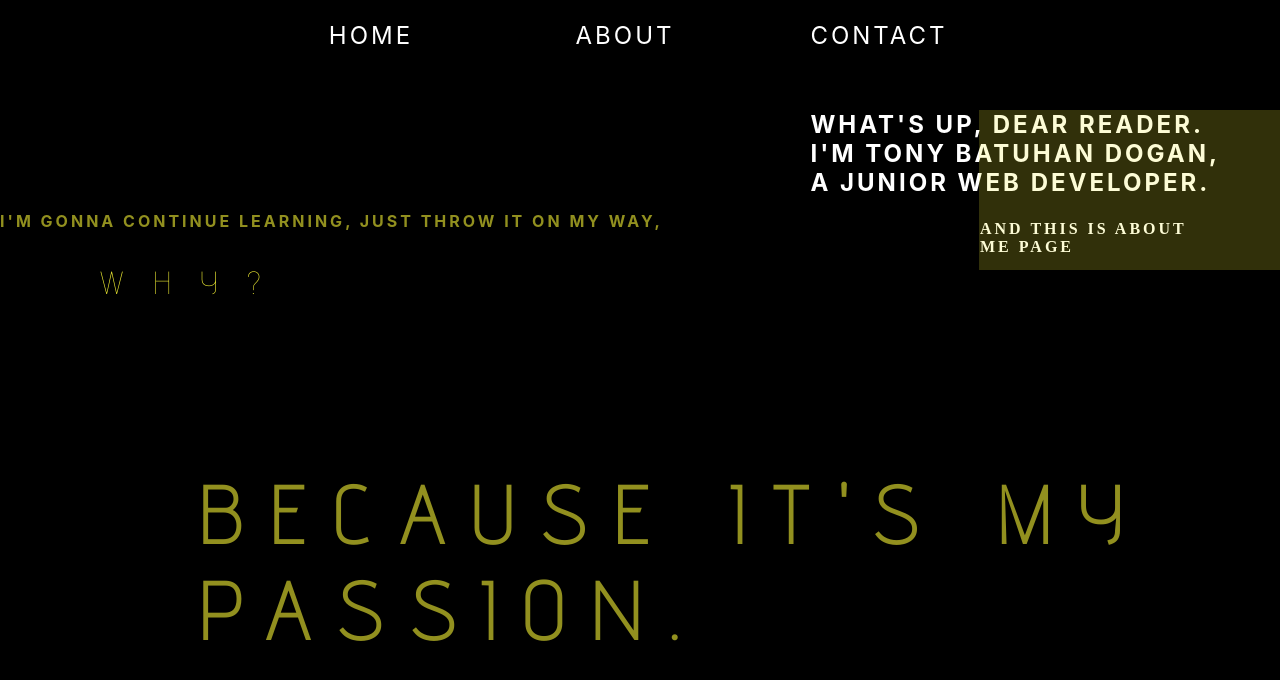
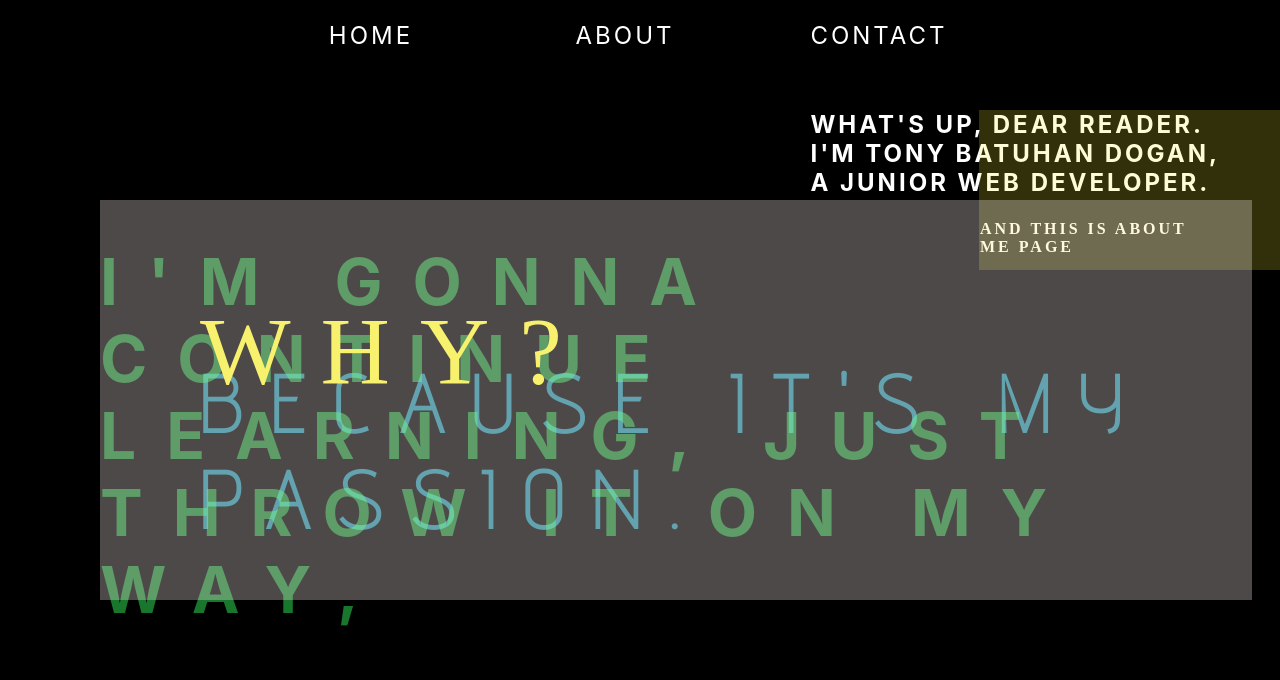
Before and after one commit to batuhaandogan/work-on-portofilo, a React (Create React App) app in the folder starter-folder/: page /about in a window 1280 px wide. Shown: the top 680 px of the page. Built offline with nearby package versions, Linux system fonts and the light colour scheme.

Commit message:
working on about page

```diff
--- a/starter-folder/src/App.css
+++ b/starter-folder/src/App.css
@@ -75,7 +75,6 @@ body {
   width: 100vw;
   opacity: 0.9;
   z-index: 1;
-
   /* animation-duration: 2.5s; */
   /* animation-iteration-count: infinite; */
 }
@@ -263,24 +262,52 @@ padding-top: 200px;
   text-transform: uppercase;
   letter-spacing: 3px;
   font-size: 1.0rem;
-  color:  rgba(243, 240, 52, 0.6);
+  color:  rgba(52, 243, 93, 0.486);
+  position: absolute;
+  padding-left: 100px;
+  text-transform: uppercase;
+ letter-spacing: 30px;
+ font-size: 4.0rem;
 }
 
 .the-cool-div h2 {
-  padding-top: 100px;
+  /* padding-top: 100px; */
   padding-left: 200px;
   text-transform: uppercase;
  letter-spacing: 30px;
  font-size: 5.0rem;
- color:  rgba(243, 240, 52, 0.6);
+ color:  rgba(52, 214, 243, 0.6);
  font-family: 'Advent Pro', sans-serif;
+ padding-top: 90px;
 }
 
 .the-cool-div p {
-  color:  rgba(243, 240, 52);
-  font-family: 'Advent Pro', sans-serif;
+  color:  rgb(243, 240, 52);
+  /* font-family: 'Advent Pro', sans-serif; */
+  font-family: 'Cinzel', serif;
   text-transform: uppercase;
   letter-spacing: 30px;
-  font-size: 2.0rem;
-padding-left: 100px;;
+  font-size: 6.0rem;
+  padding-left: 200px;
+  position: absolute;
+
 }
+
+
+
+.back-background {
+  position: absolute;
+  background-color: rgba(255, 242, 242, 0.3);
+  height: 50vh;
+  width: 90vw;
+  bottom: 200px;
+  left: 100px;
+}
+
+
+.cool1 {
+  position: absolute;
+  height: 10vh;
+  width: 10vw;
+  background-color: black;
+}
--- a/starter-folder/src/App.js
+++ b/starter-folder/src/App.js
@@ -13,8 +13,6 @@ class App extends Component {
 
   render() {
     return (
-
-
       <div>
           <head>
                <link rel="stylesheet" type="text/css" href="https://cdnjs.cloudflare.com/ajax/libs/animate.css/3.7.0/animate.css" />
--- a/starter-folder/src/components/About.js
+++ b/starter-folder/src/components/About.js
@@ -37,6 +37,8 @@ class About extends Component {
   <h2>Because it's my passion.</h2>
 </div>
 
+<div className="back-background"></div>
+
      </div>
 
 
--- a/starter-folder/src/components/Home.js
+++ b/starter-folder/src/components/Home.js
@@ -14,9 +14,7 @@ class Home extends Component {
     return (
 
       <div>
-<header>
 
-</header>
   <div className="main-image-first">
   <p className="animated bounceInDown" id="the-p-tag">The significant problems<br/> we face cannot be solved by the same<br/> level of thinking that created them</p>
  <p className="animated bounceInDown" id="the-second-p-tag">Turn your ideas into reality</p>
@@ -31,7 +29,7 @@ class Home extends Component {
 
 <div className="second-home-class">
 <div className="make-cool-textarea">
-
+<div className="cool-1"></div>
 </div>
 
 </div>
```
